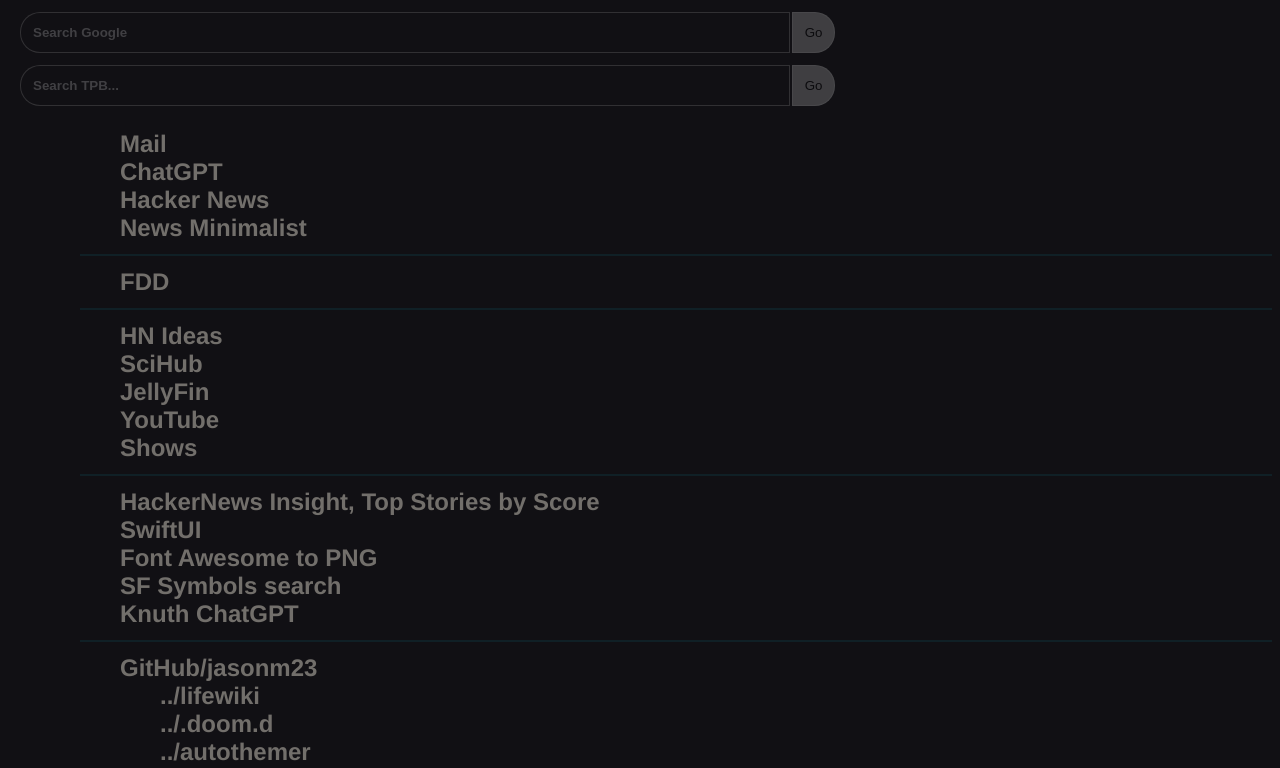
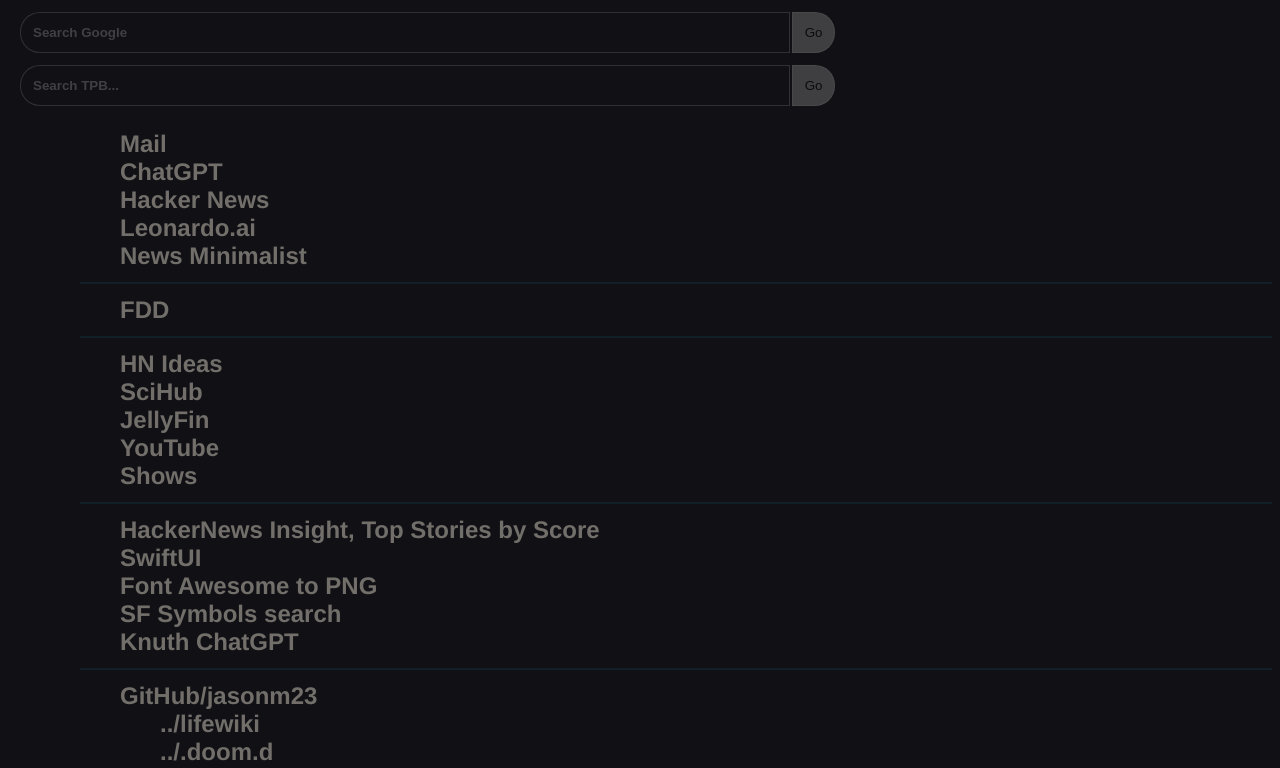
Before and after one commit to ocodo/ocodo, a plain HTML site: page index.html in a window 1280 px wide. Shown: the top 768 px of the page. Drawn offline with Linux system fonts and the light colour scheme.

Commit message:
added Leonardo.ai

```diff
--- a/index.html
+++ b/index.html
@@ -107,6 +107,7 @@
 <li><a href="https://mail.google.com/mail/u/0/#inbox" target="_blank">Mail</a></li>
 <li><a href="https://chat.openai.com/" target="_blank">ChatGPT</a></li>
 <li><a href="https://news.ycombinator.com/" target="_blank">Hacker News</a></li>
+<li><a href="https://app.leonardo.ai/ai-generations" target="_blank">Leonardo.ai</a></li>
 <li><a href="https://www.newsminimalist.com/" target="_blank">News Minimalist</a></li>
 </ul>
 
```
Also changed, not shown: 1 other file.
